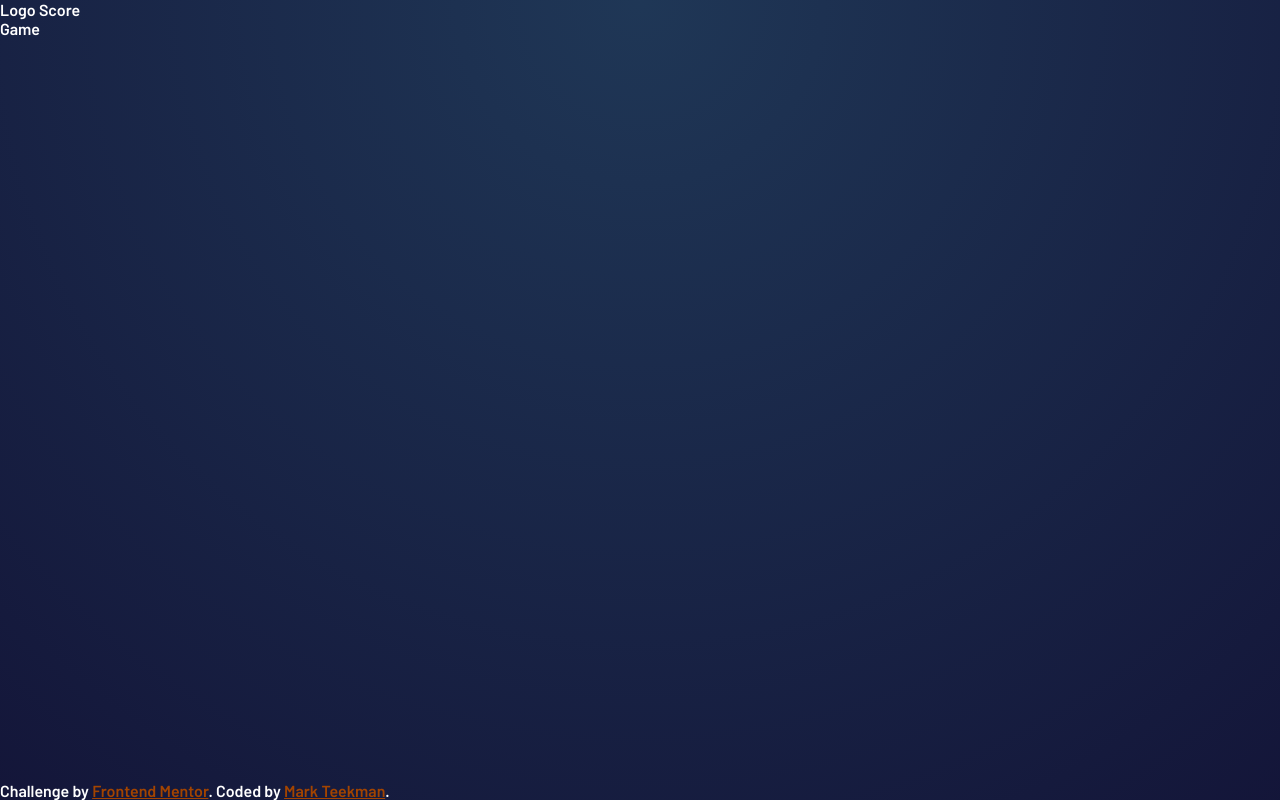
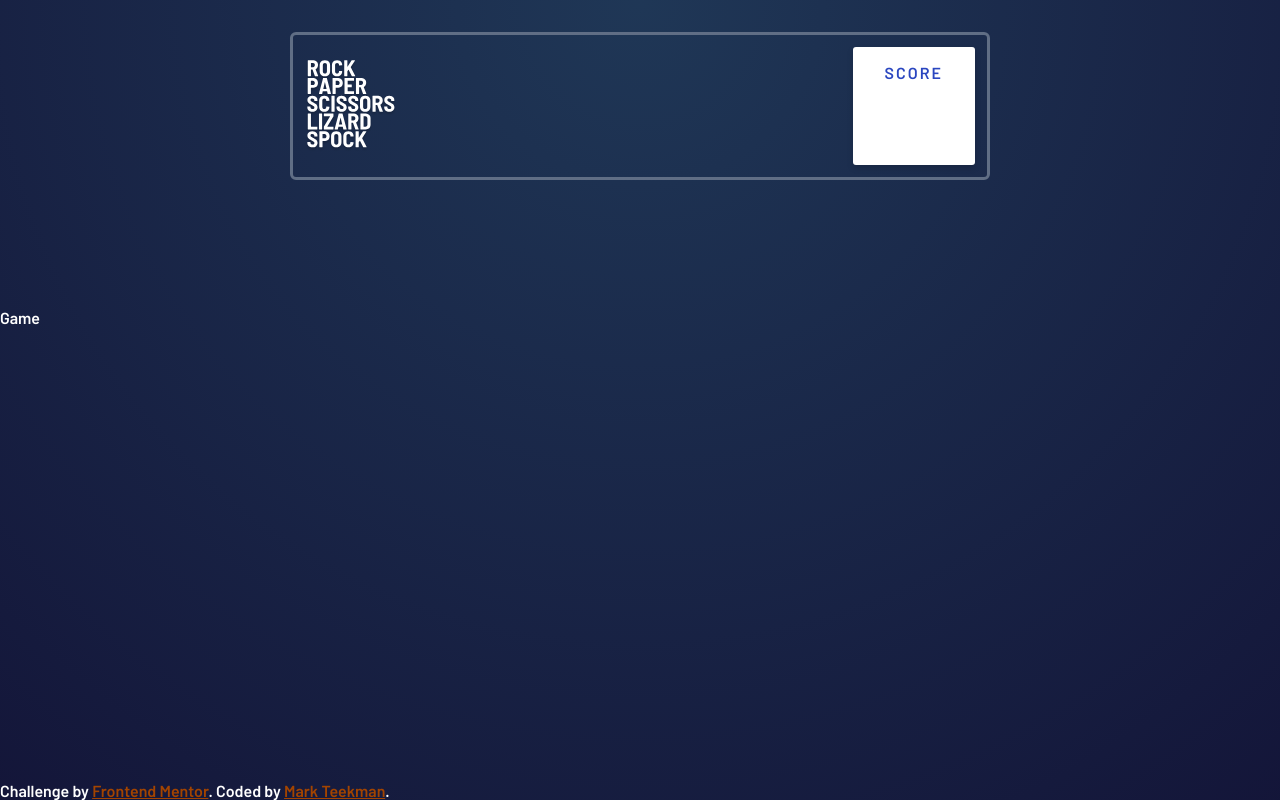
Before and after one commit to fairhopeweb/rock-paper-scissors-game, an Astro site: page / in a window 1280 px wide. Built offline with nearby package versions, Linux system fonts and the light colour scheme; Astro itself is replaced by a stand-in of ours.

Commit message:
Create Header.astro with logo and score

```diff
--- a/src/components/Header.astro
+++ b/src/components/Header.astro
@@ -1,4 +1,70 @@
-<header class="w-screen p-12 bg-indigo-200">
-  Logo
-  Score
+<header class="space-12 radius-large">
+  <div class="logo">
+    <img src="/logo-bonus.svg" alt="Rock, Paper, Scissors, Lizard, Spock game">
+  </div>
+  <div class="score elevation-200 radius-small">
+    <span>Score</span>
+    <span>&nbsp;<span>
+  </div>
 </header>
+
+<style lang="scss">
+  @use '../assets/scss/base/breakpoint' as *;
+  @use '../assets/scss/base/size' as *;
+
+  header {
+    display: flex;
+    justify-content: space-between;
+    align-items: center;
+    margin: 2rem 2rem 8rem;
+    border: 3px solid hsl(217, 16%, 45%);
+
+    @include breakpoint(700) {
+      min-width: 700px;
+      margin: 2rem auto 8rem;
+    }
+  }
+
+  .logo {
+    img {
+      width: 50%;
+
+      @include breakpoint(700) {
+        width: 80%;
+      }
+    }
+  }
+
+  .score {
+    display: flex;
+    flex-direction: column;
+    align-items: center;
+    padding: 0.5rem 1.35rem;
+    background-color: var(--neutral-100);
+
+    @include breakpoint(1000) {
+      padding: 1rem 2rem;
+    }
+
+    span:first-child {
+      color: hsl(229, 64%, 46%);
+      font-size: 0.6rem;
+      text-transform: uppercase;
+      letter-spacing: 2px;
+
+      @include breakpoint(1000) {
+        font-size: 1rem;
+      }
+    }
+
+    span:last-child {
+      color: hsl(229, 25%, 31%);
+      font-size: 2.5rem;
+      font-weight: 700;
+
+      @include breakpoint(1000) {
+        font-size: 3.5rem;
+      }
+    }
+  }
+</style>
```
